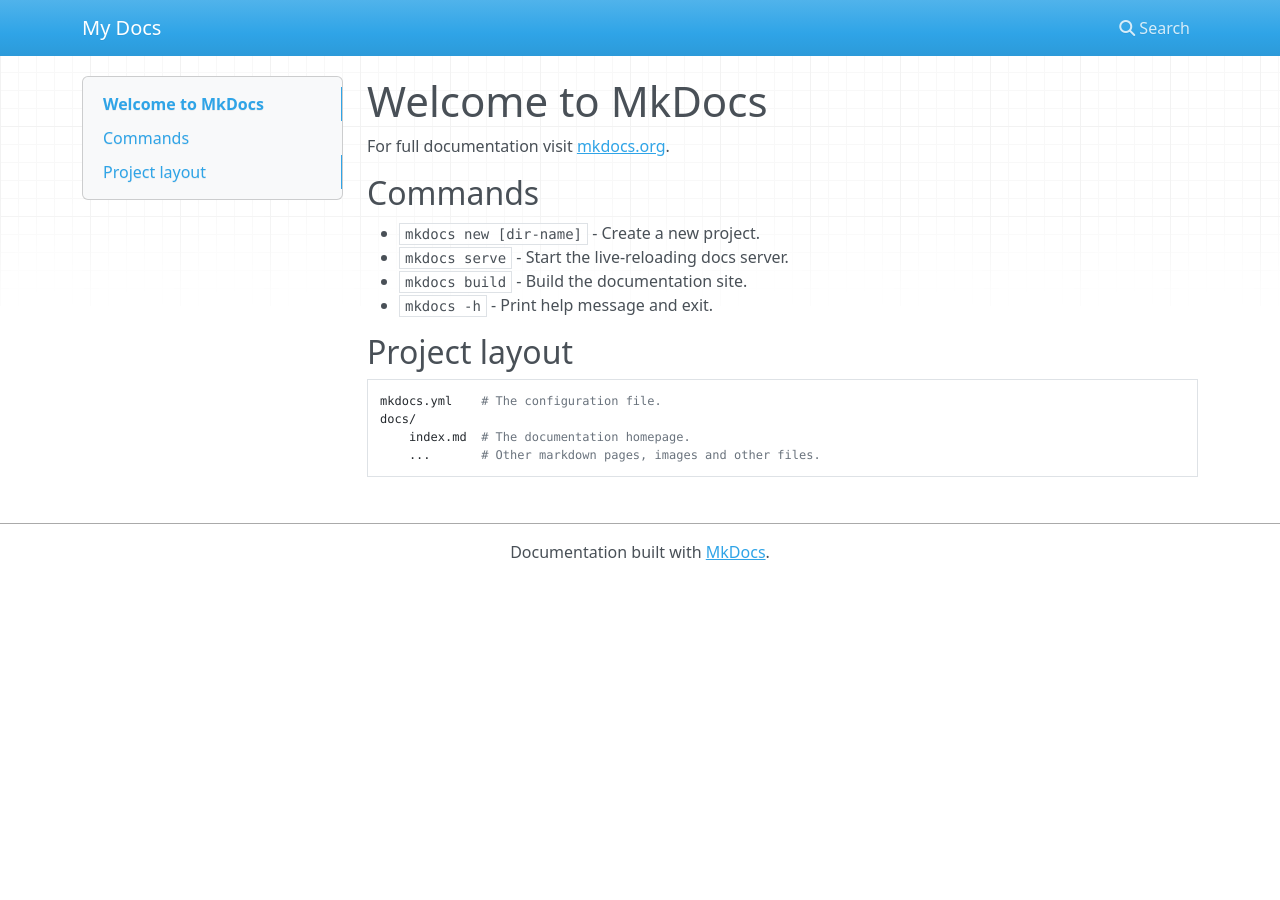
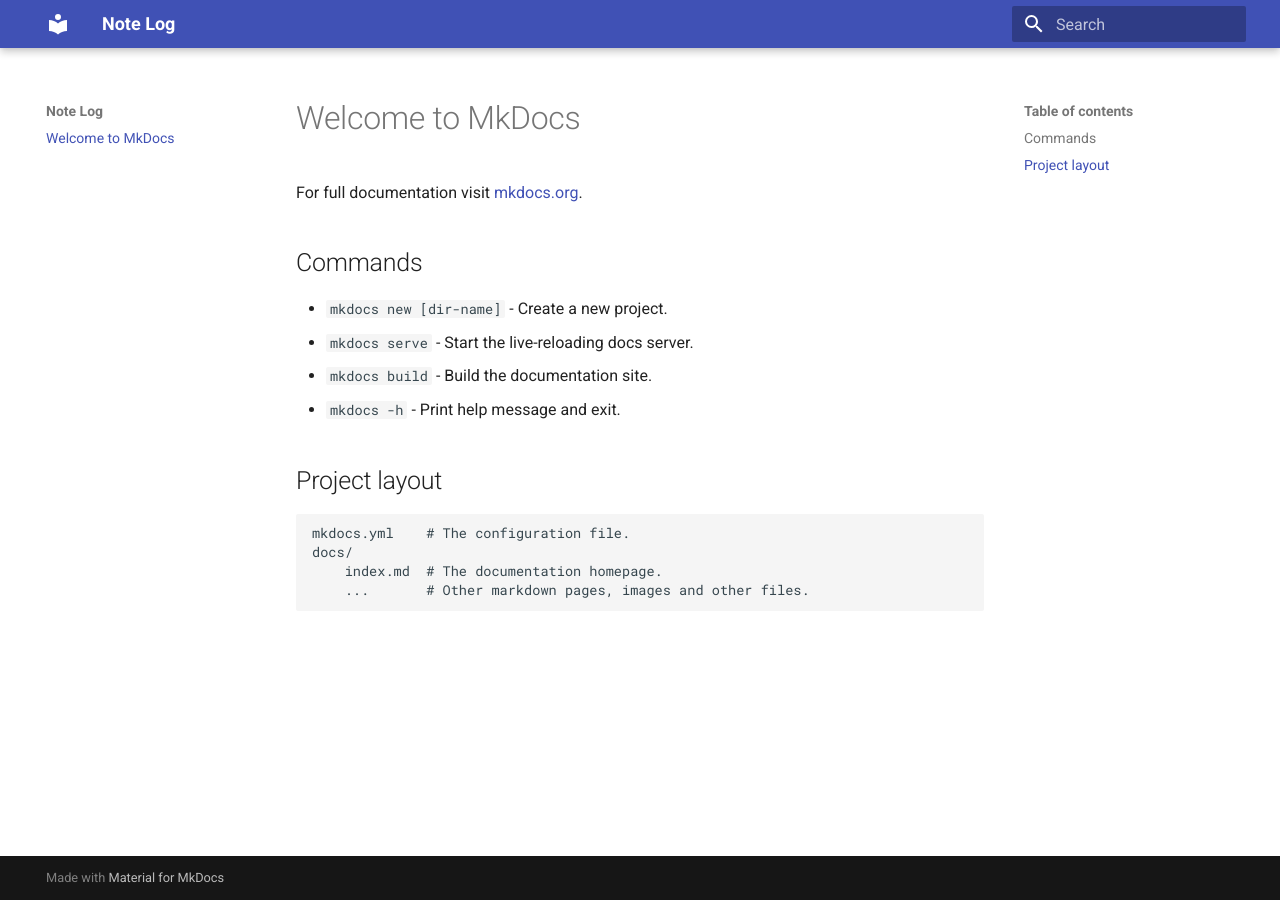
Before and after one commit to nutalk/notelog, an MkDocs documentation site: the page built from docs/index.md, in a window 1280 px wide. Built offline with MkDocs 1.6.1 and Material for MkDocs 9.7.7, drawn with Linux system fonts in a browser that asks for light colours; nearby versions of some CDN libraries.

Commit message:
Adjust theme

```diff
--- a/mkdocs.yml
+++ b/mkdocs.yml
@@ -1 +1,9 @@
-site_name: My Docs
+site_name: Note Log
+theme:
+  name: material
+markdown_extensions:
+  - pymdownx.highlight:
+      anchor_linenums: true
+  - pymdownx.inlinehilite
+  - pymdownx.snippets
+  - pymdownx.superfences
```
